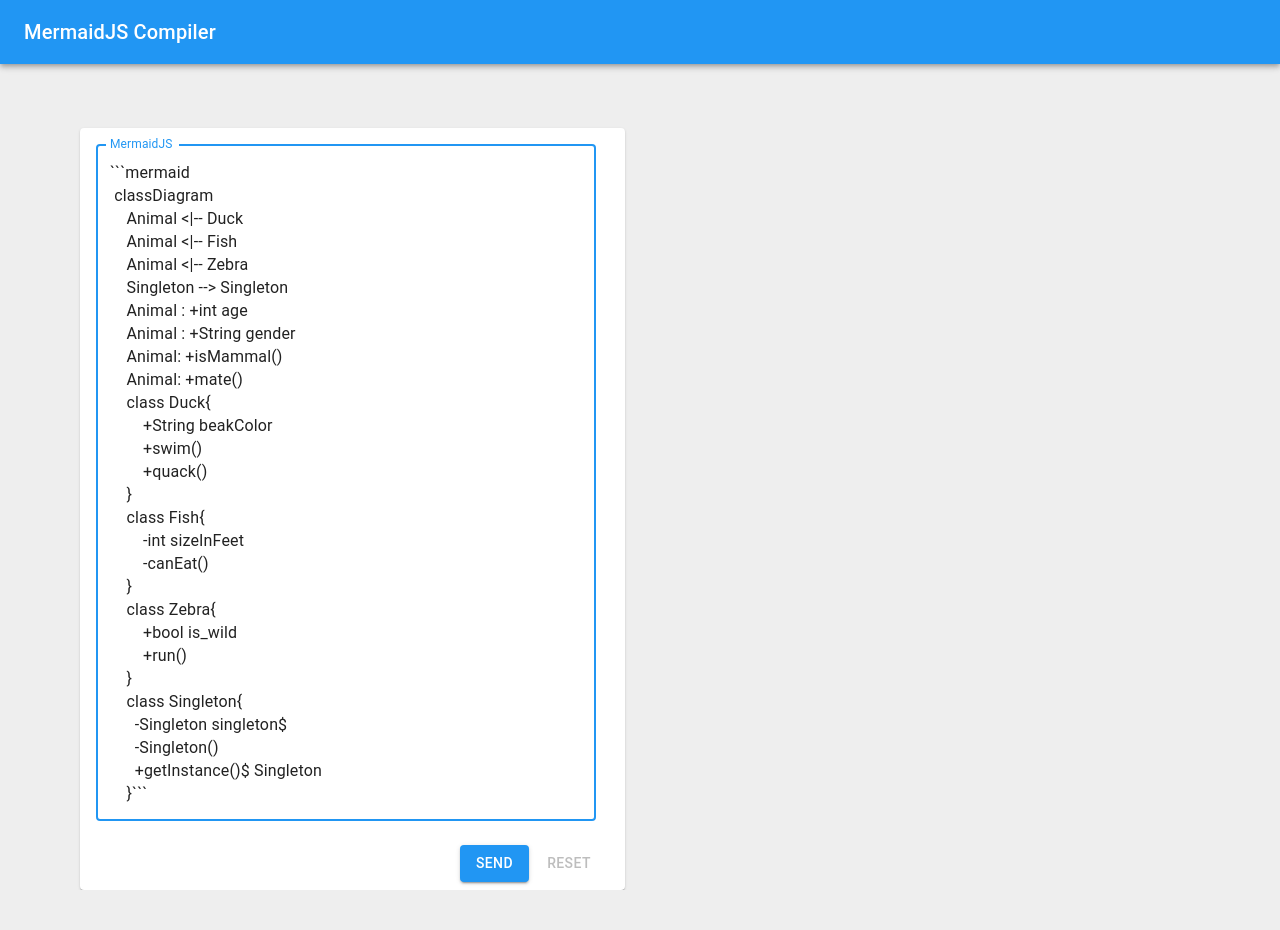
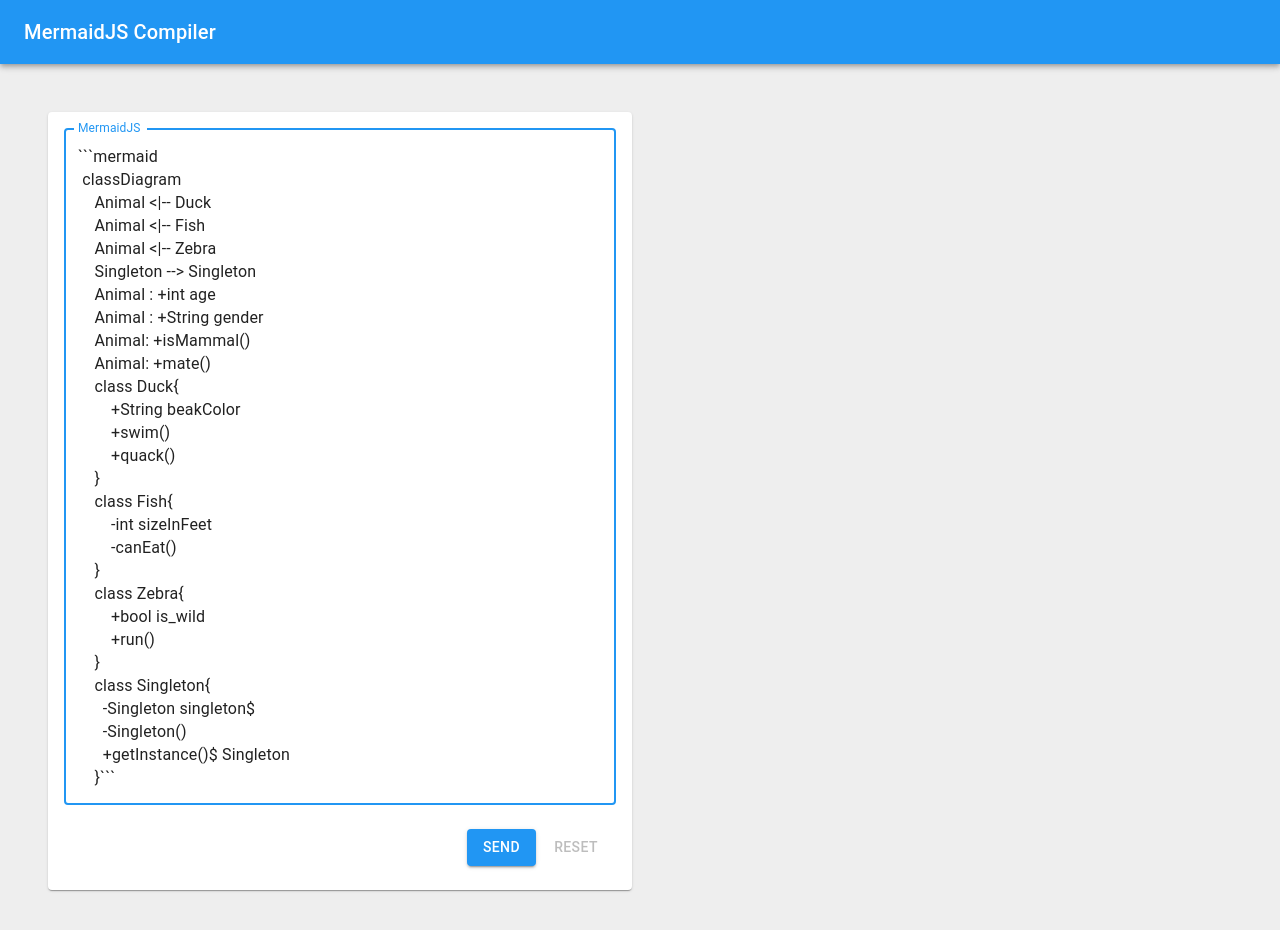
Before and after one commit to quarterfall/parseidon, a Next.js app in the folder demo/: page / in a window 1280 px wide. Shown: the top 930 px of the page. Before the commit the page ends 890 px from the top, so only its background shows below. Built offline with nearby package versions, Linux system fonts and the light colour scheme.

Commit message:
Removed api pages folder. Updated CORS header in axios request. Updated UI.

```diff
--- a/demo/components/InputForm.tsx
+++ b/demo/components/InputForm.tsx
@@ -15,12 +15,16 @@ const InputForm = ({
     commonCardVisible,
     changeCardVisible,
 }: InputFormProps) => {
+    // Move useForm here
+    // use the watch("code") to disable send button when the code hasn't changed
+    // You can track this with a simple code, setCode useState()
+    // disabled={watch("code") === code}
+
     return (
         <>
             <Card
                 sx={{
                     minWidth: 200,
-                    maxWidth: 545,
                     position: "relative",
                 }}
             >
@@ -33,7 +37,11 @@ const InputForm = ({
                     />
                 </CardContent>
                 <CardActions
-                    sx={{ justifyContent: "flex-end", marginRight: 2 }}
+                    sx={{
+                        justifyContent: "flex-end",
+                        marginRight: 2,
+                        marginBottom: 2,
+                    }}
                 >
                     <Button
                         variant="contained"
--- a/demo/components/TextFieldController.tsx
+++ b/demo/components/TextFieldController.tsx
@@ -36,7 +36,7 @@ export function TextFieldController<
                     variant={props.variant}
                     focused
                     data-cy="input_Textfield"
-                    sx={{ width: "500px" }}
+                    sx={{ minWidth: "500px", maxWidth: "100%" }}
                     multiline
                     fullWidth={true}
                     value={value || ""}
--- a/demo/pages/api/post/parse.ts
+++ /dev/null
@@ -1,21 +0,0 @@
-import { NextApiRequest, NextApiResponse } from "next";
-import { parseidon } from "@quarterfall/parseidon";
-
-export default async function parseHandler(
-    req: NextApiRequest,
-    res: NextApiResponse
-) {
-    const input = req.body;
-
-    if (!input) {
-        return res.status(404).json({ message: "No input found" });
-    }
-    let parsedChart = null;
-    try {
-        parsedChart = await parseidon(input);
-    } catch (e) {
-        return res.status(400).json({e});
-    }
-
-    return res.status(200).json(parsedChart)
-}
--- a/demo/pages/index.tsx
+++ b/demo/pages/index.tsx
@@ -89,6 +89,12 @@ export default function Home() {
                         classes: temp.getClasses(),
                         relations: temp.getRelations(),
                     },
+                },
+                {
+                    headers: {
+                        "Content-Type":
+                            "application/x-www-form-urlencoded; charset=UTF-8",
+                    },
                 }
             )
             .then((res) => {
@@ -109,7 +115,7 @@ export default function Home() {
     return (
         <>
             <Navbar />
-            <Grid container spacing={2} sx={{ paddingX: 10, marginTop: 6 }}>
+            <Grid container spacing={2} sx={{ padding: 6 }}>
                 <Grid item xs={6}>
                     <form onSubmit={handleSubmit(onSubmit)}>
                         <InputForm
```
